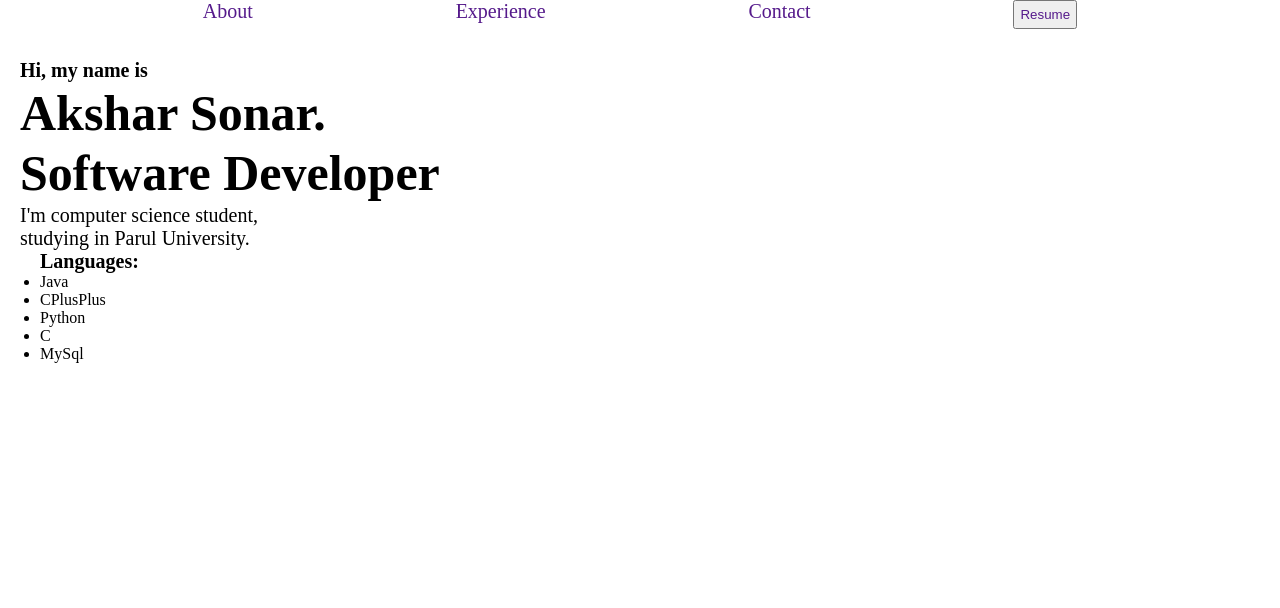
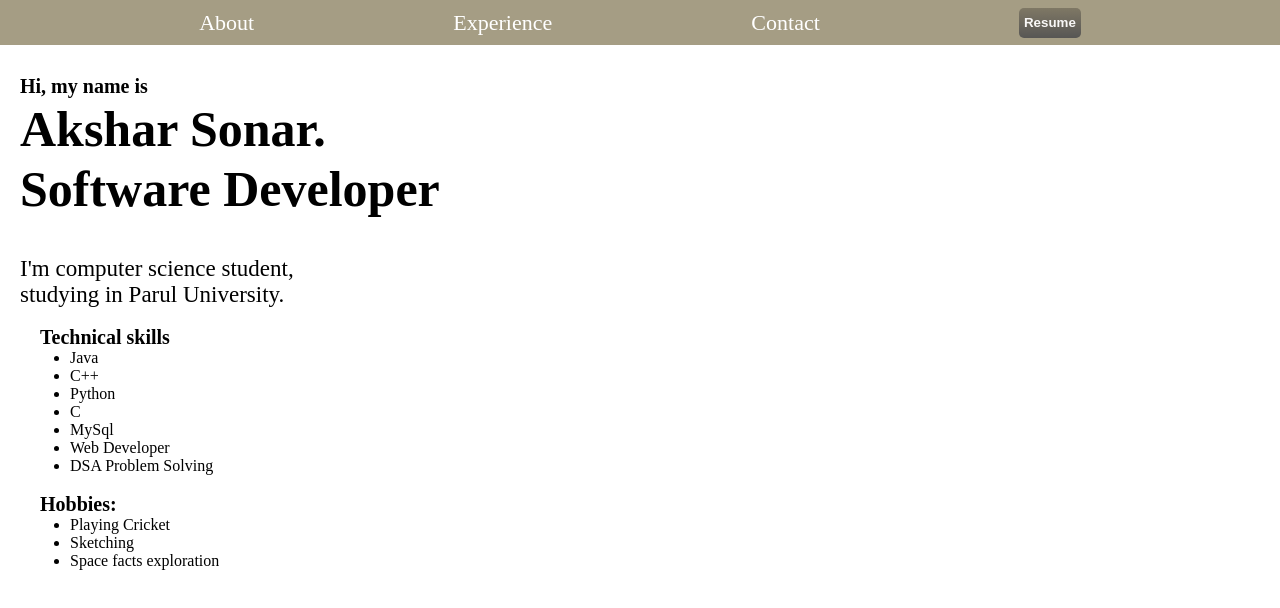
Before and after one commit to akshar-J11/WDF-2024, a plain HTML site: page index.html in a window 1280 px wide. Drawn offline with Linux system fonts and the light colour scheme.

Commit message:
newChanges

```diff
--- a/index.html
+++ b/index.html
@@ -13,7 +13,13 @@
         <div class="item"><a href="">Experience</a></div>
         <div class="item"><a href="">Contact</a></div>
         <div class="item">
-          <button class="button"><a href="">Resume</a></button>
+          <button class="button">
+            <a
+              href=""
+              style="color: rgba(255, 254, 254, 0.961); font-weight: bold"
+              >Resume</a
+            >
+          </button>
         </div>
       </div>
     </nav>
@@ -23,18 +29,31 @@
       </div>
       <div class="intro" class="name">Akshar Sonar.</div>
       <div class="intro" class="name">Software Developer</div>
-      <p style="font-size: 20px">
+      <br />
+      <br />
+      <p style="font-size: 23px">
         I'm computer science student,<br />
         studying in Parul University.<br />
       </p>
+      <br />
+
       <div class="list">
-        <p style="font-size: 20px; font-weight: bold">Languages:</p>
+        <p style="font-size: 20px; font-weight: bold">Technical skills</p>
         <ul style="list-style-type: disc">
           <li>Java</li>
-          <li>CPlusPlus</li>
+          <li>C++</li>
           <li>Python</li>
           <li>C</li>
           <li>MySql</li>
+          <li>Web Developer</li>
+          <li>DSA Problem Solving</li>
+
+        <br>
+        <p style="font-size: 20px; font-weight: bold">Hobbies:</p>
+        <ul style="list-style-type: disc">
+          <li>Playing Cricket</li>
+          <li>Sketching</li>
+          <li>Space facts exploration</li>
         </ul>
       </div>
     </header>
--- a/style.css
+++ b/style.css
@@ -4,17 +4,27 @@
 }
 a {
   text-decoration: none;
+  color: white;
 }
 .navbar {
   display: flex;
+  height: 45px;
+  align-items: center;
   justify-content: space-evenly;
   text-decoration: none;
+  color: white;
+  background-color: #a59d84;
 }
 .item {
-  font-size: 20px;
+  font-size: 22px;
+  color: white;
 }
 .button {
   padding: 5px;
+  background-image: linear-gradient(#7f7865, #575654);
+  border: none;
+  border-radius: 5px;
+  height: 30px;
 }
 .info {
   margin-top: 30px;
@@ -28,3 +38,6 @@ a {
 .list {
   margin-left: 20px;
 }
+li {
+  margin-left: 30px;
+}
```
